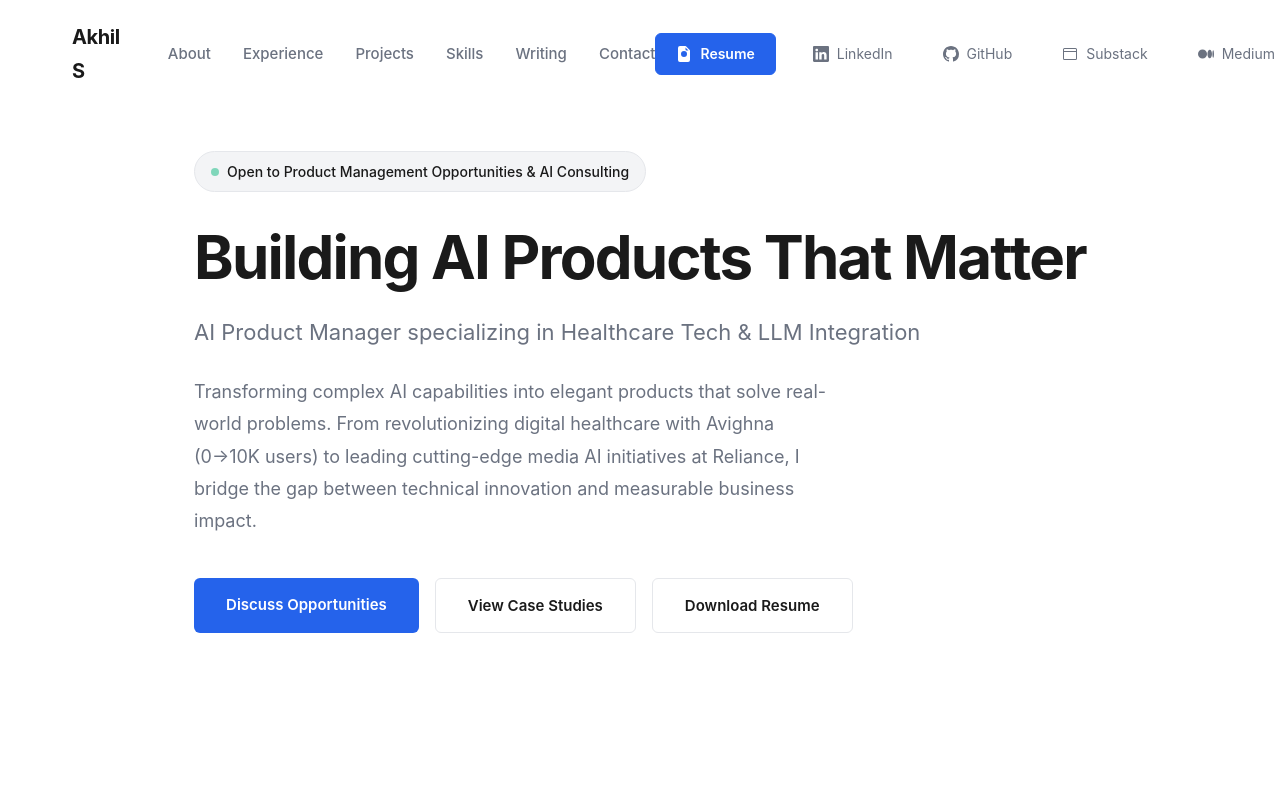
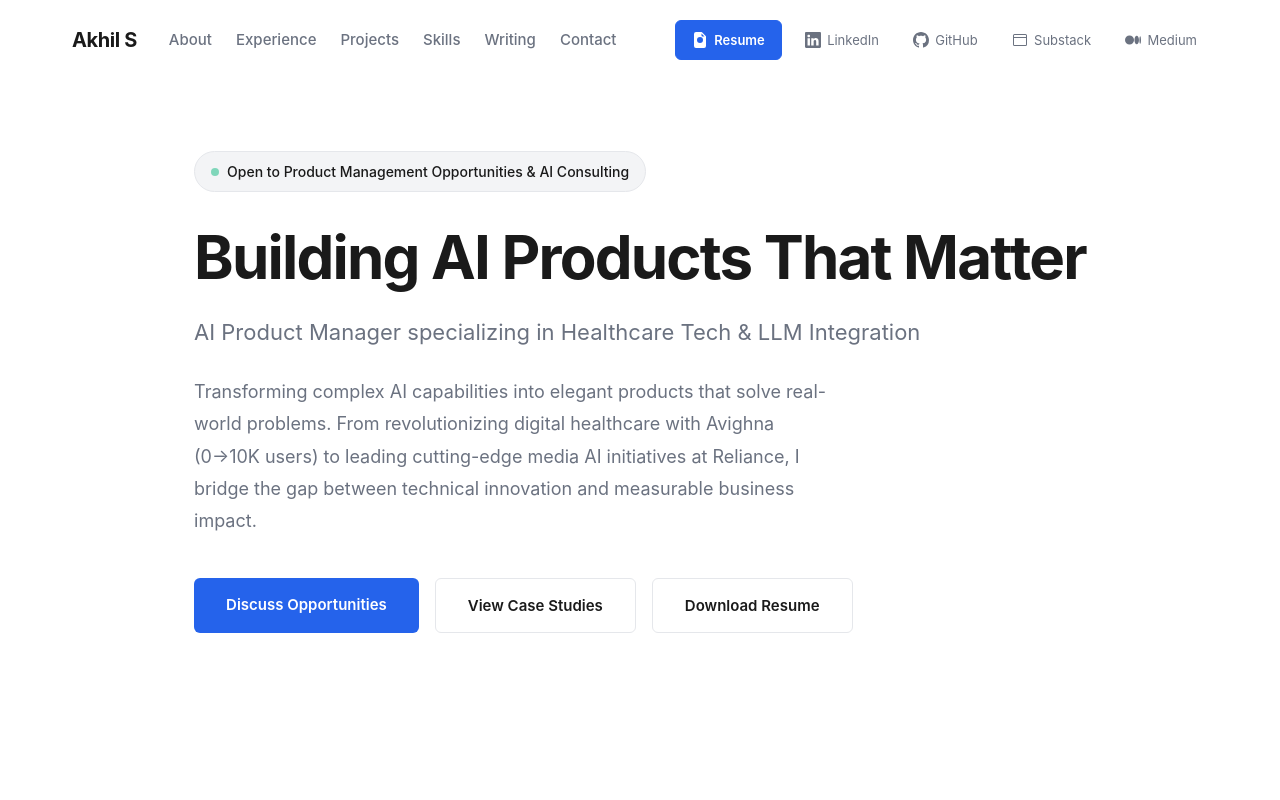
Before and after one commit to Akhil743/akhil-portfolio-website, a website: page index.html in a window 1280 px wide. Shown: the top 800 px of the page. Drawn offline with Linux system fonts and the light colour scheme.

Commit message:
Fix navigation layout: prevent name wrapping and adjust button spacing

```diff
--- a/style.css
+++ b/style.css
@@ -67,7 +67,8 @@ nav.scrolled {
 .nav-left {
     display: flex;
     align-items: center;
-    gap: 3rem;
+    gap: 2rem;
+    flex: 1;
 }
 
 .logo {
@@ -76,12 +77,14 @@ nav.scrolled {
     color: var(--text-primary);
     text-decoration: none;
     letter-spacing: -0.02em;
+    white-space: nowrap;
 }
 
 .nav-links {
     display: flex;
-    gap: 2rem;
+    gap: 1.5rem;
     list-style: none;
+    flex-wrap: nowrap;
 }
 
 .nav-links a {
@@ -98,21 +101,23 @@ nav.scrolled {
 
 .social-nav {
     display: flex;
-    gap: 1.5rem;
+    gap: 0.75rem;
     align-items: center;
+    flex-shrink: 0;
 }
 
 .social-nav a {
     color: var(--text-secondary);
     text-decoration: none;
-    padding: 0.5rem 0.75rem;
+    padding: 0.5rem 0.625rem;
     border-radius: 6px;
     transition: all 0.2s ease;
     display: flex;
     align-items: center;
-    gap: 0.5rem;
-    font-size: 0.875rem;
+    gap: 0.4rem;
+    font-size: 0.8125rem;
     border: 1px solid transparent;
+    white-space: nowrap;
 }
 
 .social-nav a:hover {
@@ -123,7 +128,7 @@ nav.scrolled {
 .social-nav .resume-btn {
     background: var(--accent-color);
     color: var(--text-light);
-    padding: 0.5rem 1.25rem;
+    padding: 0.5rem 1rem;
     font-weight: 600;
     border: 1px solid var(--accent-color);
 }
```
